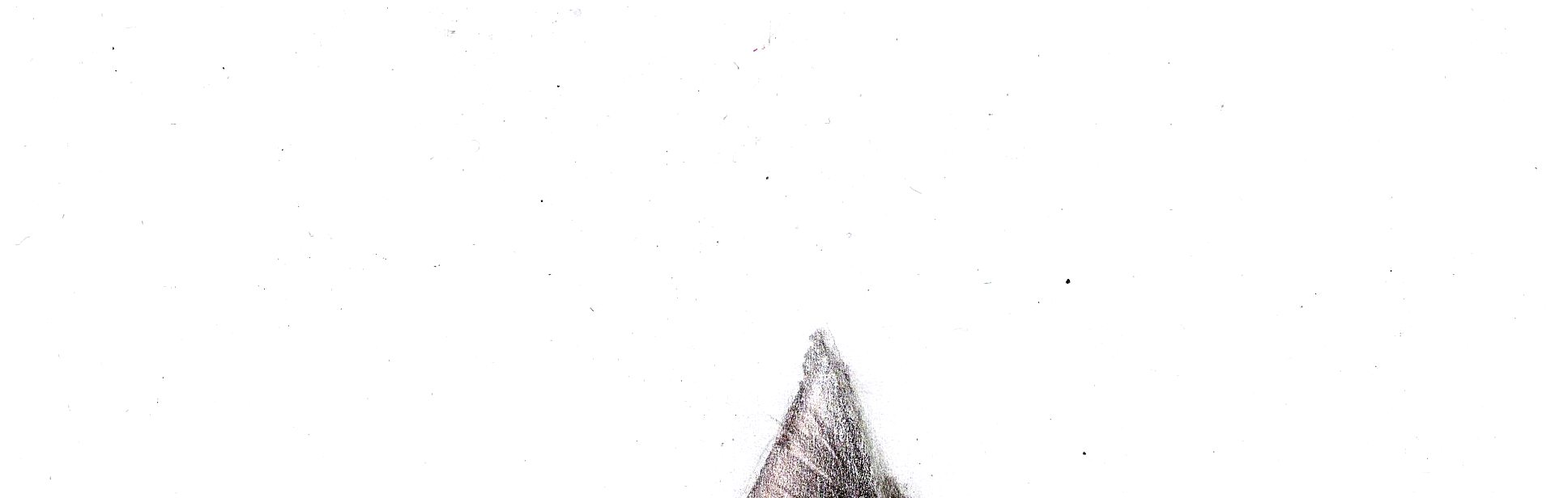
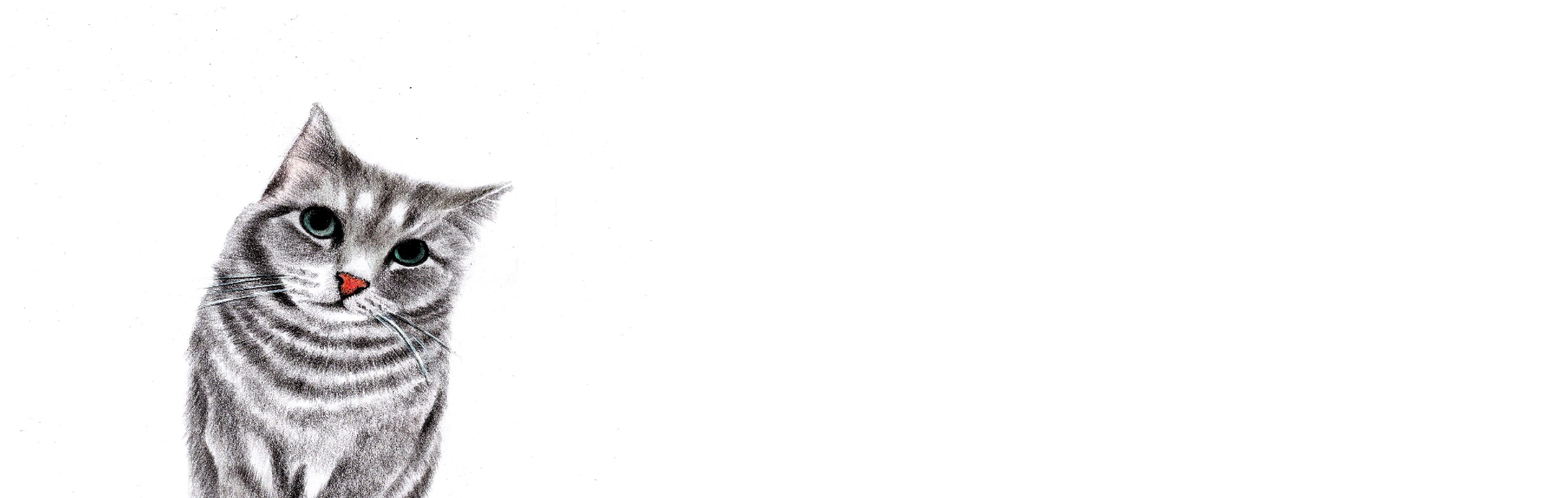
Before and after one commit to NelsonJen/FirstWebsite, a plain HTML site: page index.html in a window 1280 px wide. Shown: the top 616 px of the page at 81% size, 1920 px wide, since content can reach past the window. Drawn offline with Linux system fonts and the light colour scheme.

Commit message:
change photo size and width

```diff
--- a/index.html
+++ b/index.html
@@ -3,6 +3,6 @@
 <title>Jen's First Website</title>
 </head>
 <body>
-    <img src="img/tuna1.jpg" alt="Tuna Cat">
+    <img width="800" height="800" src="img/tuna1.jpg" alt="Tuna Cat">
 </body>
 </html>
```
